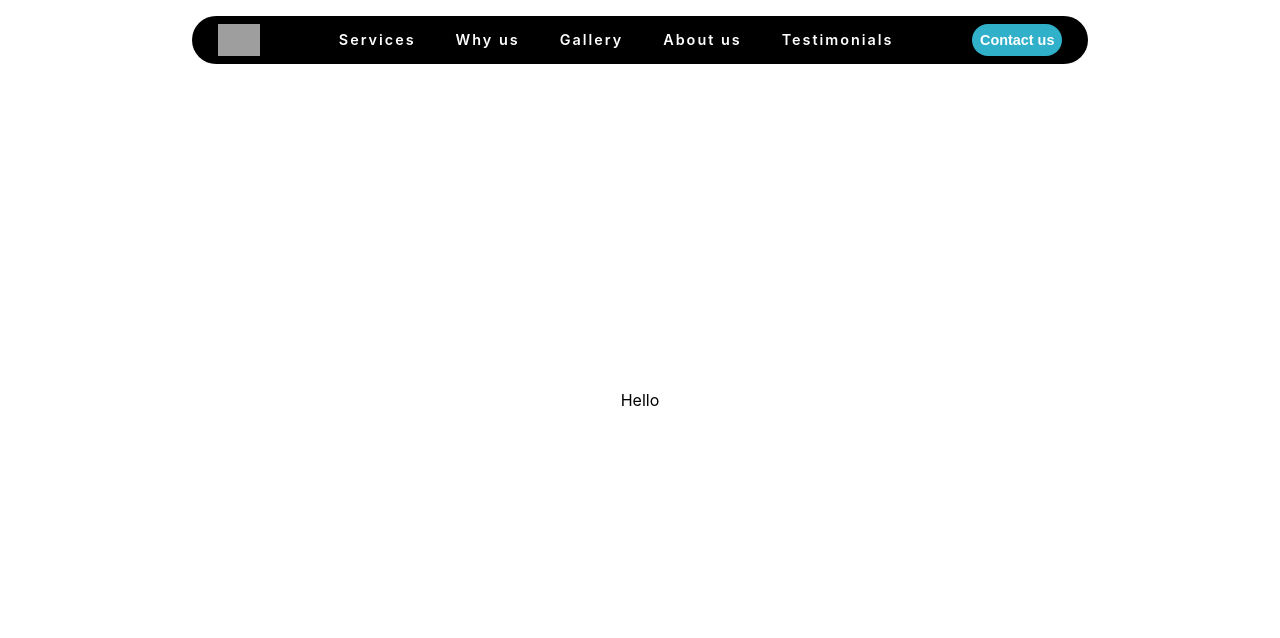
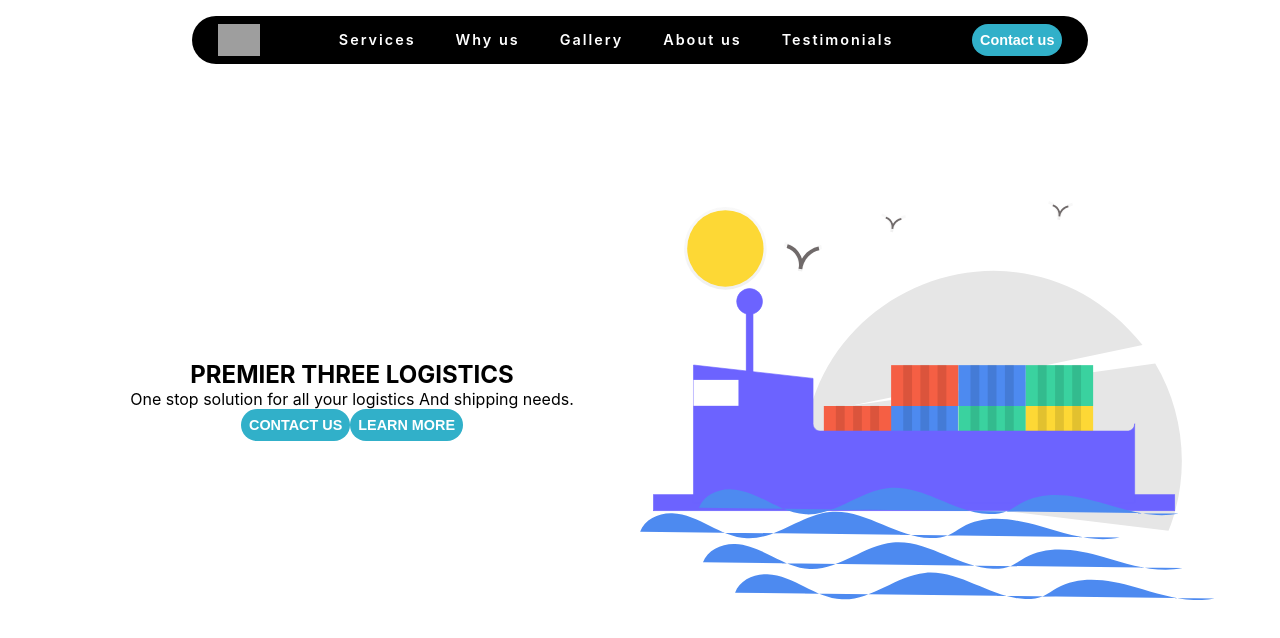
Before and after one commit to mianzegregory/premierthreelogistics, a React (Create React App) app: page / in a window 1280 px wide. Shown: the top 638 px of the page. Built offline with nearby package versions, Linux system fonts and the light colour scheme; grey boxes are pictures that could not be loaded.

Commit message:
main section skeleton ... style later

```diff
--- a/src/pages/sections/Main.js
+++ b/src/pages/sections/Main.js
@@ -1,16 +1,30 @@
 import React from "react";
 import styled from "styled-components";
+import ship from "../../assets/ship.svg";
 
 const MainSection = () => {
-  return <SectionWrapper>
-      Hello
-  </SectionWrapper>;
+  return (
+    <SectionWrapper>
+      <Col>
+        <h1>PREMIER THREE LOGISTICS</h1>
+        <p>One stop solution for all your logistics And shipping needs.</p>
+        <div className="btn-row">
+          <BTN>CONTACT US</BTN>
+          <BTN>LEARN MORE</BTN>
+        </div>
+      </Col>
+      <Col>
+        <img src={ship} alt="ship image" />
+      </Col>
+    </SectionWrapper>
+  );
 };
 
 export default MainSection;
 
 //styles for the section
 const SectionWrapper = styled.section`
+  padding: 0 5%;
   width: 100vw;
   height: 100vh;
   display: flex;
@@ -26,4 +40,28 @@ const Col = styled.div`
   flex-direction: column;
   justify-content: center;
   align-items: center;
+  .btn-row {
+    display: flex;
+    flex-direction: row;
+    justify-content: space-between;
+    align-items: center;
+  }
 `;
+
+//Contact button
+const BTN = styled.button`
+  border-radius: 2rem;
+  padding: 0.5rem;
+  border: none;
+  font-size: 0.9rem;
+  text-decoration: none;
+  display: inline-block;
+  cursor: pointer;
+  color: white;
+  background-color: #31b0c9;
+  transition: 0.2s;
+  font-weight: 600;
+  :hover {
+    background-color: #227a8b;
+  }
+`;
```
Also changed, not shown: 1 other file (tests, documents, lock files or other folders).
